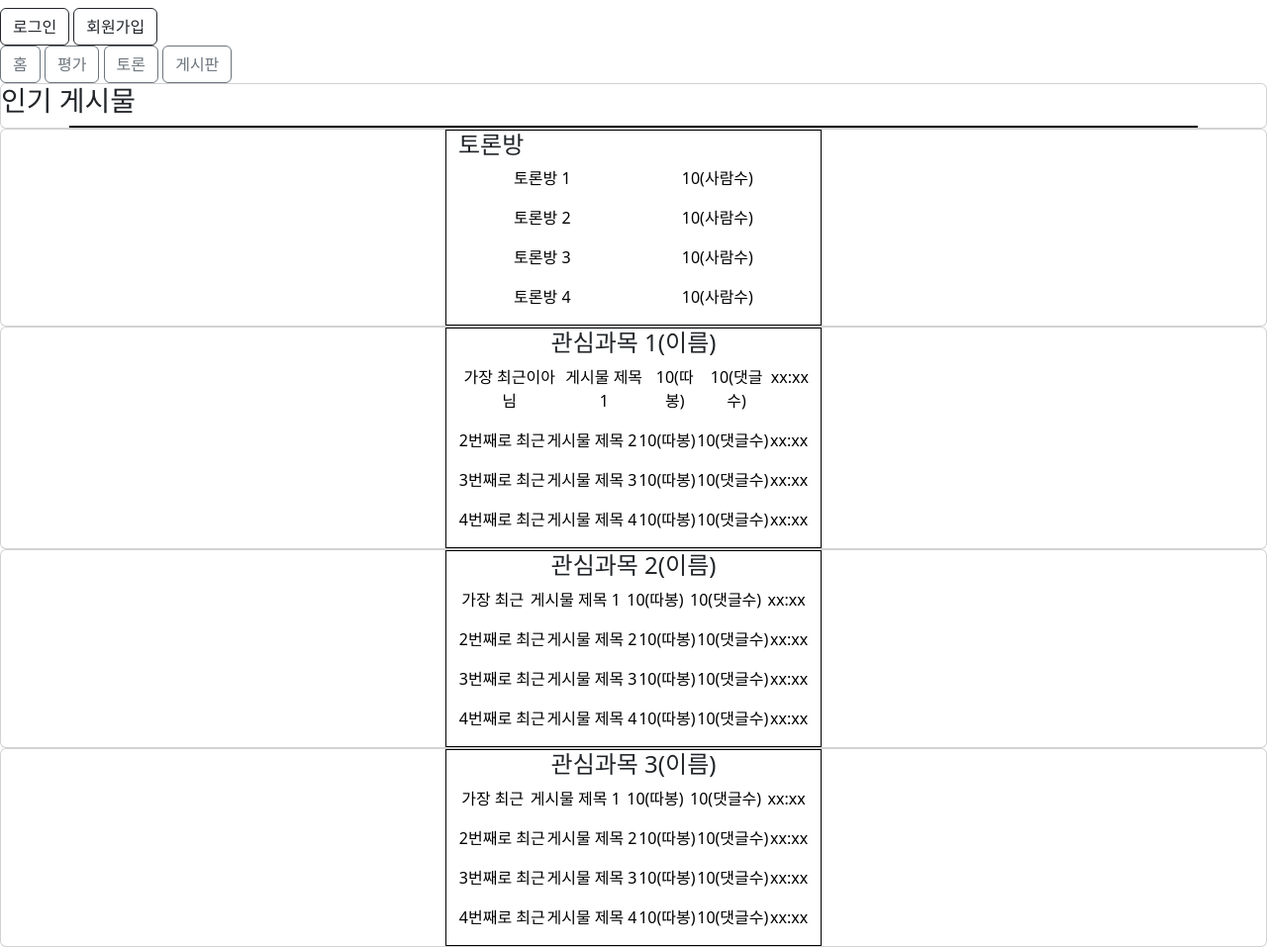
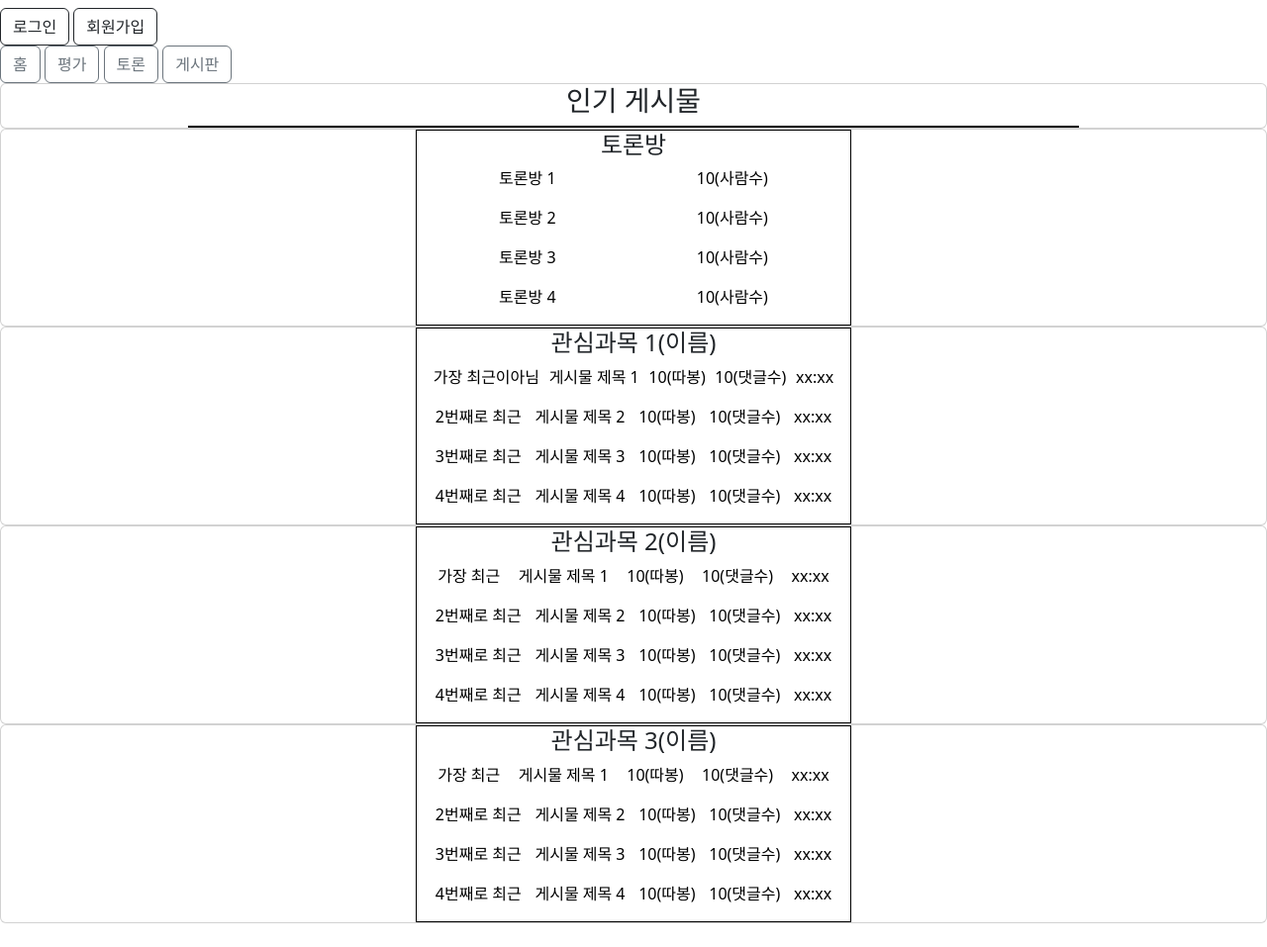
Before and after one commit to king258436/ChungbukStudyCommnity, a Django app: template templates/main/index.html in a window 1280 px wide. Shown: the whole page at 99% size. After the commit the page ends 933 px from the top, so only its background shows below. Run offline with Django 3.2, Linux system fonts and the light colour scheme; the template is opened without the code that fills it, so the values that code supplies are empty.

Commit message:
modified:   static/css/index.css 	modified:   templates/main/index.html

```diff
--- a/static/css/index.css
+++ b/static/css/index.css
@@ -10,9 +10,9 @@
 .container p.hot_logo{
     color: red
 }
-.container {
+div#popular-post {
     border: 1px solid black;
-    width: 800px;
+    width: 900px;
 }
 
 .container h3 a{
@@ -31,10 +31,14 @@
     text-decoration: none;
     color:black
 }
-
 .recent_debate_room .card .container{
-    width:380px;
+    width:440px;
+    border: 1px solid black;
 }
 .interest_subject .card .container{
-    width:380px;
+    width:440px;
+    border: 1px solid black;
 }
+h3,h4{
+    text-align : center
+}
--- a/templates/main/index.html
+++ b/templates/main/index.html
@@ -52,7 +52,6 @@
                 </div>
             </div>
         </div>
-
         <div class="recent_debate_room"><!--토론방-->
             <div class="card">
                 <div class="container">
```
